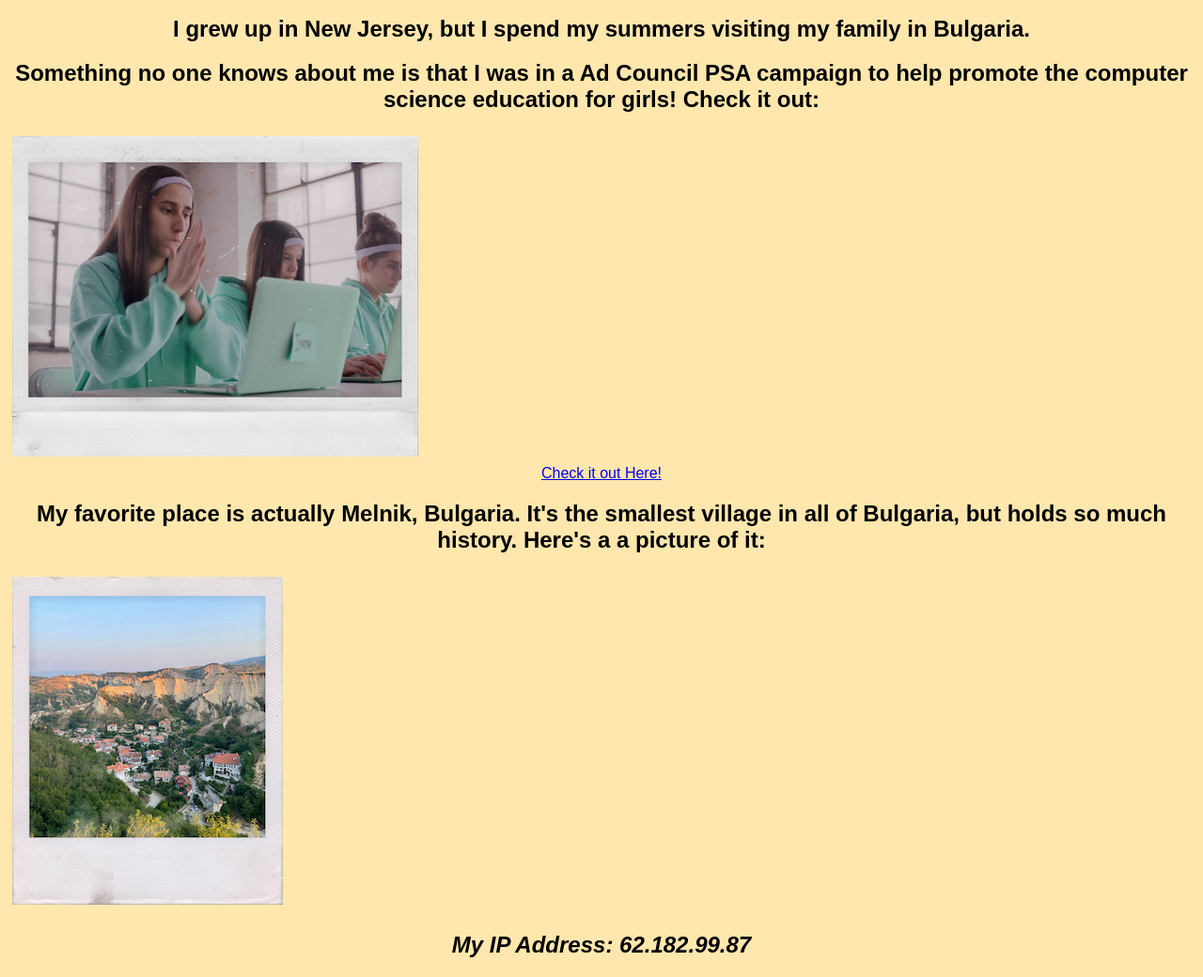
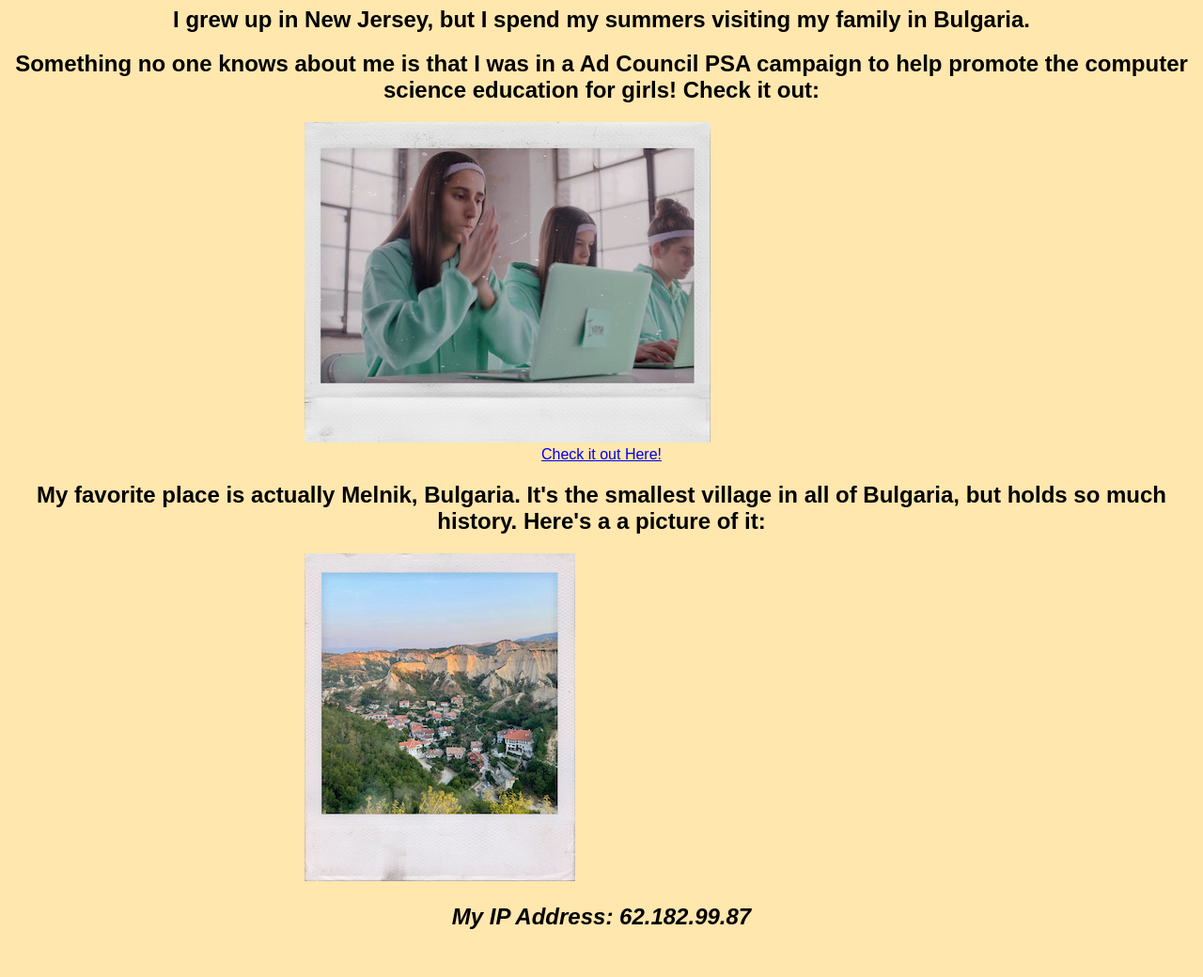
Before and after one commit to ivanakarcelova/CS20, a plain HTML site: page index.html in a window 1280 px wide. Shown: the part 725-1765 px from the top of the page at 94% size. After the commit the page ends 1735 px from the top, so only its background shows below. Drawn offline with Linux system fonts and the light colour scheme.

Commit message:
Add files via upload

```diff
--- a/style.css
+++ b/style.css
@@ -9,9 +9,13 @@ body {
 }
 
 .Ivana {
-	padding: 5px;
+	/* padding: 5px;
 	width: 150px;
-	align-self: center;
+	align-self: center; */
+	display: block;
+  	margin-left: auto;
+  	margin-right: auto;
+  	width: 50%;
 }
 
 .About {
@@ -20,9 +24,13 @@ body {
 }
 
 .Ad {
-	padding: 5px;
+	/* padding: 5px;
 	width: 150px;
-	align-self: center;
+	align-self: center; */
+	display: block;
+  	margin-left: auto;
+  	margin-right: auto;
+  	width: 50%;
 
 }
 
@@ -37,9 +45,14 @@ body {
 }
 
 .Melnik {
-	padding: 5px;
+	/* padding: 5px;
 	width: 150px;
-	align-self: center;
+	align-self: center; */
+
+	display: block;
+  	margin-left: auto;
+  	margin-right: auto;
+  	width: 50%;
 }
 
 .IP {
```
